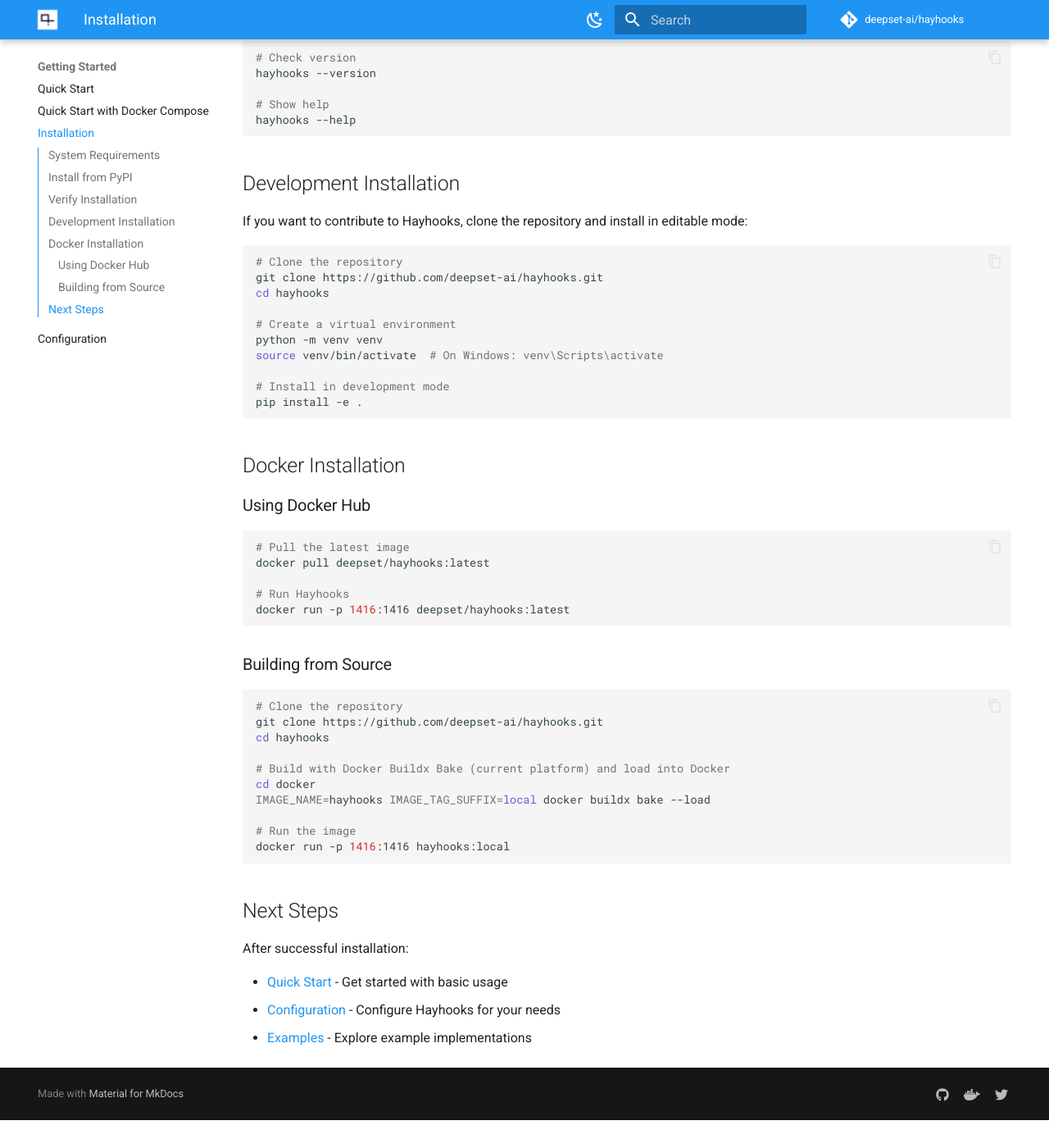
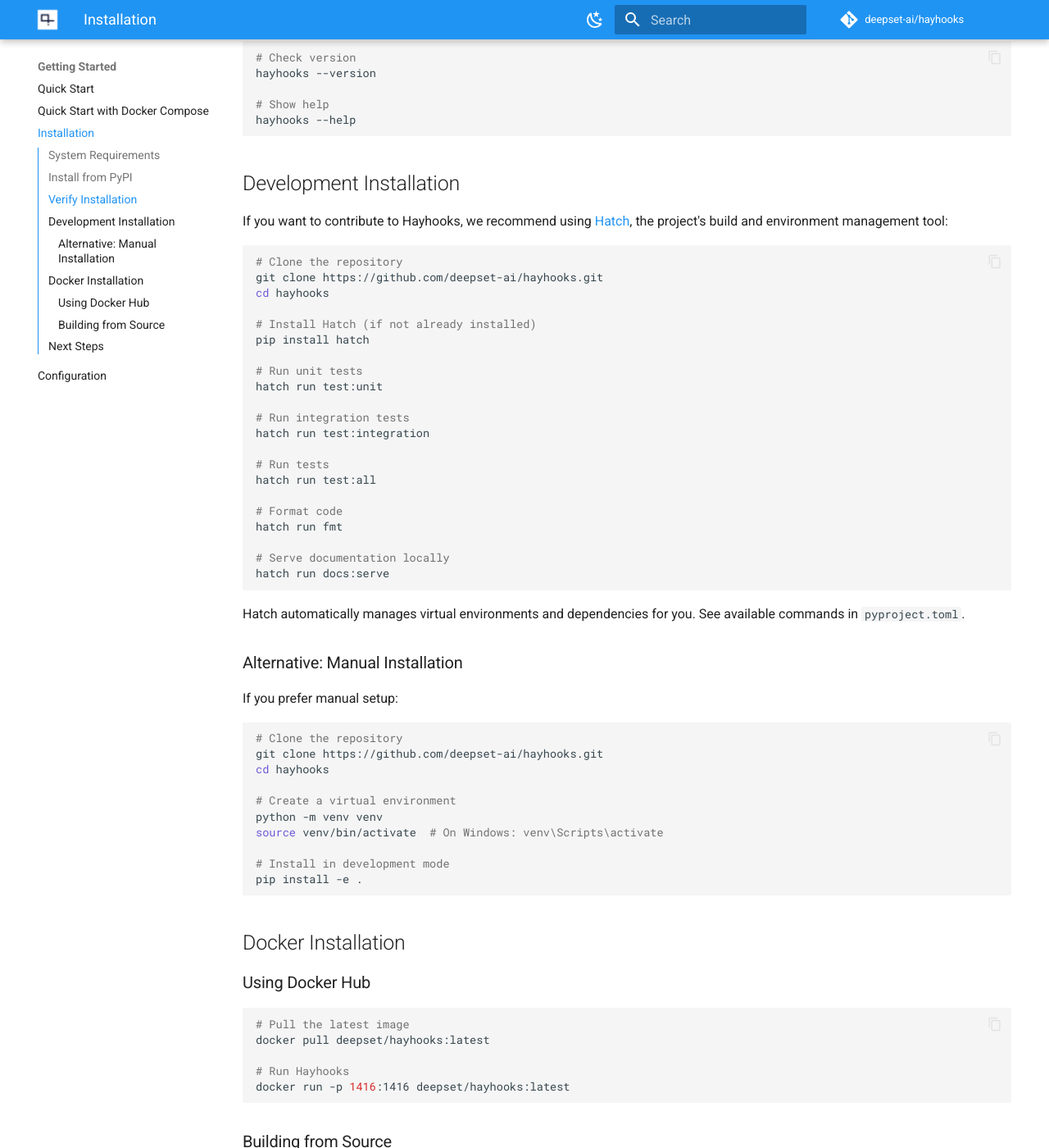
Before and after one commit to deepset-ai/hayhooks, an MkDocs documentation site: the page built from docs/getting-started/installation.md, in a window 1280 px wide and 1400 px high, scrolled down 782 px. Shown: the whole window at 82% size. Built offline with MkDocs 1.6.1 and Material for MkDocs 9.7.7, drawn with Linux system fonts in a browser that asks for light colours; comment, search, counter and statistics services are not loaded; the version menu is left out; before the commit the page ends 2148 px from its top, so only the background shows below that.

Commit message:
fix development installation instructions

````diff
--- a/docs/getting-started/installation.md
+++ b/docs/getting-started/installation.md
@@ -54,7 +54,37 @@
 
 ## Development Installation
 
-If you want to contribute to Hayhooks, clone the repository and install in editable mode:
+If you want to contribute to Hayhooks, we recommend using [Hatch](https://hatch.pypa.io/), the project's build and environment management tool:
+
+```bash
+# Clone the repository
+git clone https://github.com/deepset-ai/hayhooks.git
+cd hayhooks
+
+# Install Hatch (if not already installed)
+pip install hatch
+
+# Run unit tests
+hatch run test:unit
+
+# Run integration tests
+hatch run test:integration
+
+# Run tests
+hatch run test:all
+
+# Format code
+hatch run fmt
+
+# Serve documentation locally
+hatch run docs:serve
+```
+
+Hatch automatically manages virtual environments and dependencies for you. See available commands in `pyproject.toml`.
+
+### Alternative: Manual Installation
+
+If you prefer manual setup:
 
 ```bash
 # Clone the repository
````
